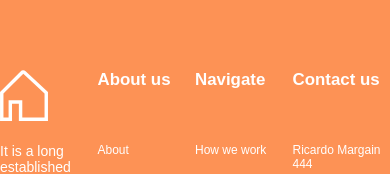
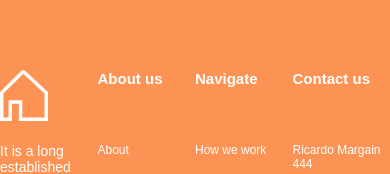
Before and after one commit to KevinEscobarDeveloper/Frontend-Challenge, a React (Vite) app: page / in a window 390 px wide. Shown: the part 4868-5042 px from the top of the page. Built offline with nearby package versions, Linux system fonts and the light colour scheme.

Commit message:
production size final

```diff
--- a/src/index.css
+++ b/src/index.css
@@ -326,7 +326,7 @@ body {
     height: 500px;
   }
   .columns h1 {
-    font-size: clamp(2vh, 1vw, 3vh);
+    font-size: 15px;
   }
 
   .columns ul li {
```
